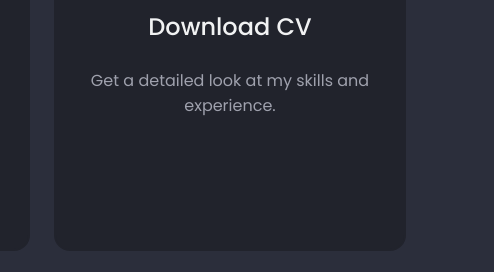
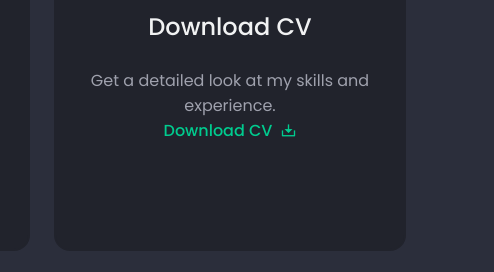
Before and after one commit to JonathanDussot/my-portfolio, a plain HTML site: page index.html in a window 1280 px wide. Shown: the part 2588-2860 px from the top of the page, 786-1280 px from the left. Drawn offline with nearby package versions, Linux system fonts and the light colour scheme.

Commit message:
Add cv download option in index.html and style in styles.css.

```diff
--- a/assets/css/styles.css
+++ b/assets/css/styles.css
@@ -448,7 +448,8 @@ svg {
   border: 2px solid var(--first-color);
 }
 
-.hackprojects__button {
+.hackprojects__button,
+.download__button {
   justify-content: center;
   font-size: var(--font-medium);
   color: var(--first-color);
@@ -511,7 +512,8 @@ svg {
 }
 
 .projects__button,
-.hackprojects__button {
+.hackprojects__button,
+.download__button {
   display: flex;
   align-items: center;
   column-gap: .5rem;
--- a/index.html
+++ b/index.html
@@ -289,6 +289,10 @@
 
                <p class="highlights__description">
                   Get a detailed look at my skills and experience.
+                  <br>
+                  <a href="YourName_CV.pdf" download class="download__button">
+                     Download CV <i class="ri-download-2-line"></i>
+                  </a>
                </p>
             </article>
          </div>
```
